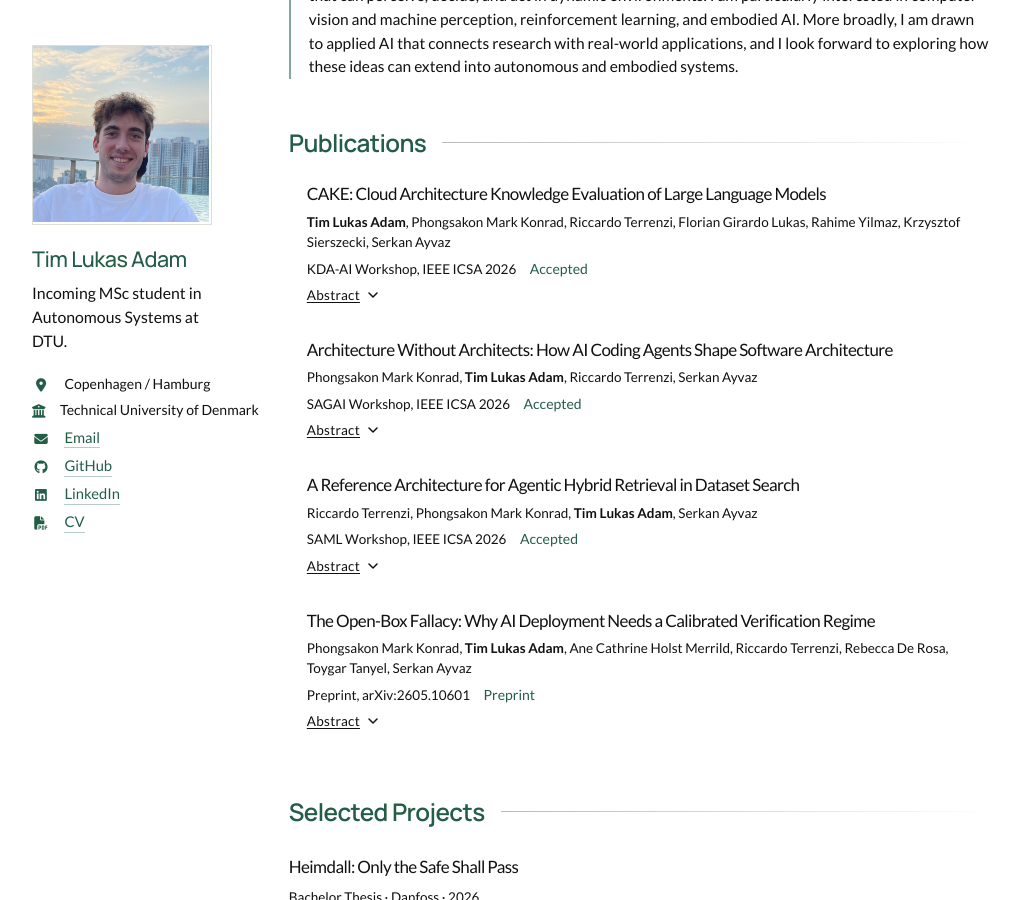
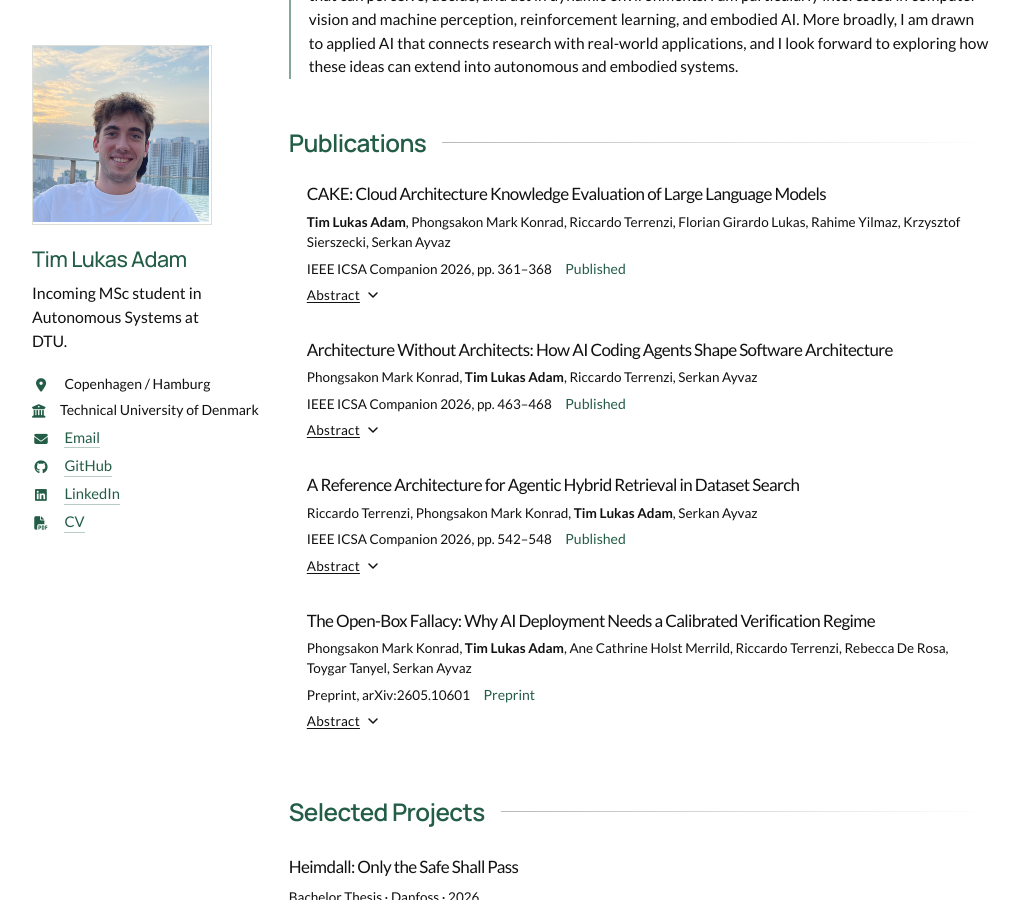
Before and after one commit to timadam03/timadam03.github.io, a Jekyll site: the page built from _pages/about.md, in a window 1280 px wide and 900 px high, scrolled down 508 px. Shown: the whole window, without its empty margins (128-1147 px from the left). Built offline with Jekyll 4.4.1, drawn with Linux system fonts in a browser that asks for light colours.

Commit message:
Update ICSA papers with proceedings records

```diff
--- a/_pages/about.md
+++ b/_pages/about.md
@@ -39,15 +39,15 @@ comments: false
 
 <div class="paper-list">
 
-  <div class="paper-item" data-href="/files/cake-paper.pdf" role="link" tabindex="0">
-    <a class="paper-card-hitbox" href="/files/cake-paper.pdf" aria-label="Open CAKE paper PDF"></a>
+  <div class="paper-item" data-href="https://doi.org/10.1109/ICSA-C68850.2026.00073" role="link" tabindex="0">
+    <a class="paper-card-hitbox" href="https://doi.org/10.1109/ICSA-C68850.2026.00073" aria-label="Open CAKE proceedings paper"></a>
     <h3 class="paper-title">CAKE: Cloud Architecture Knowledge Evaluation of Large Language Models</h3>
     <div class="paper-meta-line">
       <span class="paper-authors"><strong>Tim Lukas Adam</strong>, Phongsakon Mark Konrad, Riccardo Terrenzi, Florian Girardo Lukas, Rahime Yilmaz, Krzysztof Sierszecki, Serkan Ayvaz</span>
     </div>
     <div class="paper-meta-line">
-      <span class="paper-venue">KDA-AI Workshop, IEEE ICSA 2026</span>
-      <span class="paper-status status-accepted">Accepted</span>
+      <span class="paper-venue">IEEE ICSA Companion 2026, pp. 361&ndash;368</span>
+      <span class="paper-status status-accepted">Published</span>
     </div>
     <button class="abstract-toggle" aria-expanded="false">
       <span class="abstract-label">Abstract</span>
@@ -60,15 +60,15 @@ comments: false
     </div>
   </div>
 
-  <div class="paper-item" data-href="/files/architecture-without-architects.pdf" role="link" tabindex="0">
-    <a class="paper-card-hitbox" href="/files/architecture-without-architects.pdf" aria-label="Open Architecture Without Architects paper PDF"></a>
+  <div class="paper-item" data-href="https://doi.org/10.1109/ICSA-C68850.2026.00087" role="link" tabindex="0">
+    <a class="paper-card-hitbox" href="https://doi.org/10.1109/ICSA-C68850.2026.00087" aria-label="Open Architecture Without Architects proceedings paper"></a>
     <h3 class="paper-title">Architecture Without Architects: How AI Coding Agents Shape Software Architecture</h3>
     <div class="paper-meta-line">
       <span class="paper-authors">Phongsakon Mark Konrad, <strong>Tim Lukas Adam</strong>, Riccardo Terrenzi, Serkan Ayvaz</span>
     </div>
     <div class="paper-meta-line">
-      <span class="paper-venue">SAGAI Workshop, IEEE ICSA 2026</span>
-      <span class="paper-status status-accepted">Accepted</span>
+      <span class="paper-venue">IEEE ICSA Companion 2026, pp. 463&ndash;468</span>
+      <span class="paper-status status-accepted">Published</span>
     </div>
     <button class="abstract-toggle" aria-expanded="false">
       <span class="abstract-label">Abstract</span>
@@ -81,15 +81,15 @@ comments: false
     </div>
   </div>
 
-  <div class="paper-item" data-href="/files/agentic-hybrid-retrieval.pdf" role="link" tabindex="0">
-    <a class="paper-card-hitbox" href="/files/agentic-hybrid-retrieval.pdf" aria-label="Open Agentic Hybrid Retrieval paper PDF"></a>
+  <div class="paper-item" data-href="https://doi.org/10.1109/ICSA-C68850.2026.00098" role="link" tabindex="0">
+    <a class="paper-card-hitbox" href="https://doi.org/10.1109/ICSA-C68850.2026.00098" aria-label="Open Agentic Hybrid Retrieval proceedings paper"></a>
     <h3 class="paper-title">A Reference Architecture for Agentic Hybrid Retrieval in Dataset Search</h3>
     <div class="paper-meta-line">
       <span class="paper-authors">Riccardo Terrenzi, Phongsakon Mark Konrad, <strong>Tim Lukas Adam</strong>, Serkan Ayvaz</span>
     </div>
     <div class="paper-meta-line">
-      <span class="paper-venue">SAML Workshop, IEEE ICSA 2026</span>
-      <span class="paper-status status-accepted">Accepted</span>
+      <span class="paper-venue">IEEE ICSA Companion 2026, pp. 542&ndash;548</span>
+      <span class="paper-status status-accepted">Published</span>
     </div>
     <button class="abstract-toggle" aria-expanded="false">
       <span class="abstract-label">Abstract</span>
```
